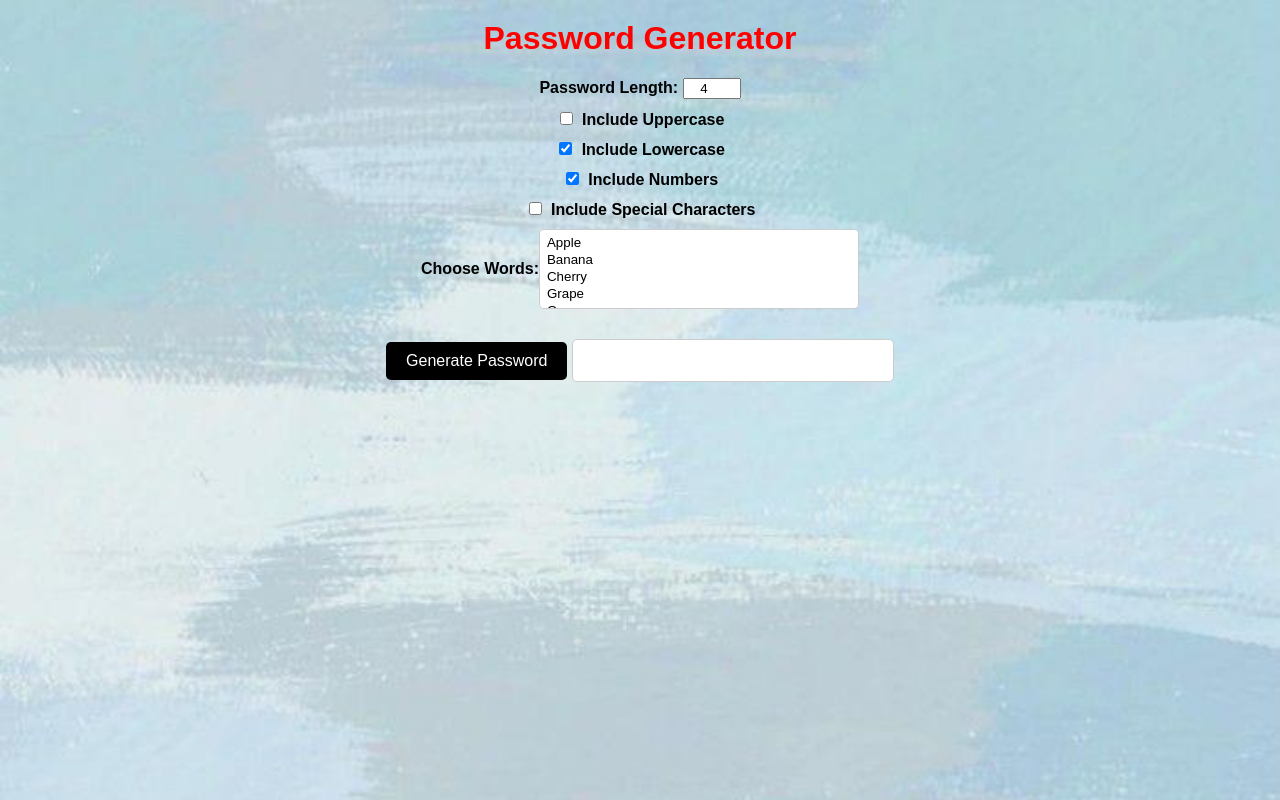
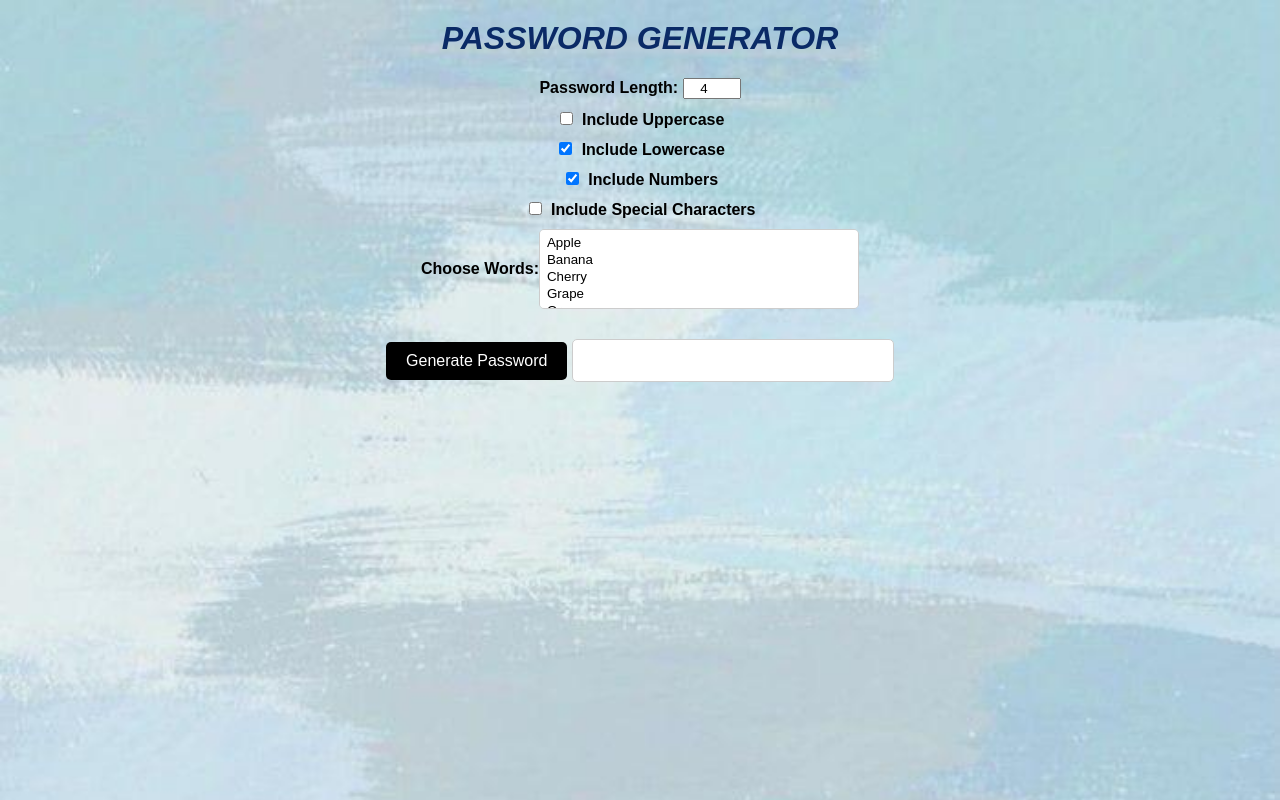
Before and after one commit to meeras14/Password_Generator, a plain HTML site: page passwordgenerator.html in a window 1280 px wide. Drawn offline with Linux system fonts and the light colour scheme.

Commit message:
Update and rename password generator.html to passwordgenerator.html

```diff
--- a/password generator.html
+++ b/passwordgenerator.html
@@ -18,7 +18,7 @@
         }
         h1 {
             margin-top: 20px;
-            color: #FF0000;
+            color: #0A2A66;
         }
         #password {
             width: 300px;
@@ -68,7 +68,7 @@
     </style>
 </head>
 <body>
-    <h1>Password Generator</h1>
+       <h1><i><strong>PASSWORD GENERATOR</strong></i></h1>
     <div>
         <label for="password-length">Password Length:</label>
         <input type="number" id="password-length" min="4" max="120" value="4" required>
```
